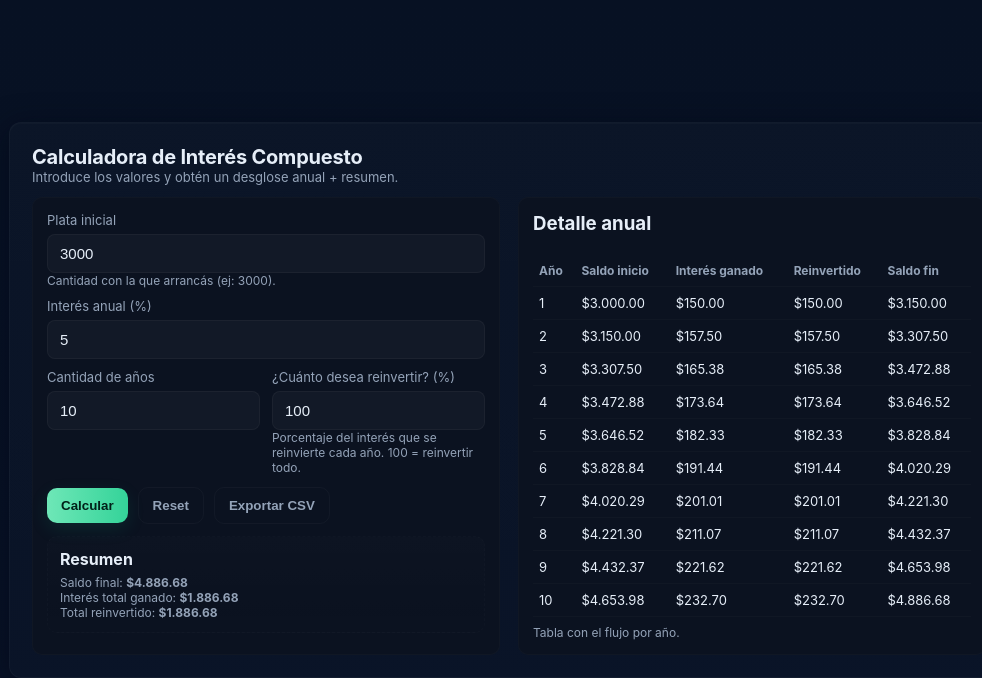
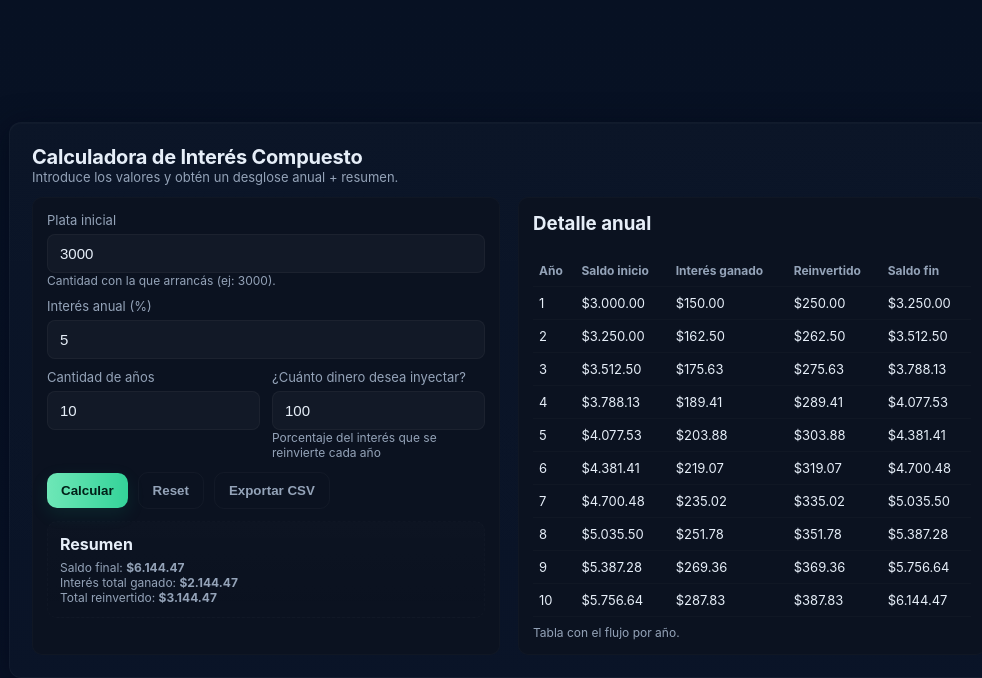
Before and after one commit to daniDev6/InteresCompuesto, a plain HTML site: page index.html in a window 1280 px wide. Shown: the whole page, without its empty margins (131-1113 px from the left). Drawn offline with Linux system fonts and the light colour scheme.

Commit message:
Se Arreglo bug del codigo

```diff
--- a/app.js
+++ b/app.js
@@ -2,7 +2,7 @@
 const principalInput = document.getElementById('principal');
 const rateInput = document.getElementById('rate');
 const yearsInput = document.getElementById('years');
-const reinvestInput = document.getElementById('reinvestPct');
+const inyectarInput = document.getElementById('inyectarPct');
 
 const calculateBtn = document.getElementById('calculate');
 const resetBtn = document.getElementById('reset');
@@ -32,27 +32,34 @@ function calculate() {
     const P = parseFloat(principalInput.value);
     const rPct = parseFloat(rateInput.value);
     const nYears = parseInt(yearsInput.value, 10);
-    const reinvestPct = parseFloat(reinvestInput.value);
+    const inyectarPct = parseFloat(inyectarInput.value);
 
-    if (isNaN(P) || P < 0 || isNaN(rPct) || isNaN(nYears) || nYears <= 0 || reinvestPct < 0 || reinvestPct > 10000) {
+    if (isNaN(P) || P < 0 || isNaN(rPct) || isNaN(nYears) || nYears <= 0 || inyectarPct < 0 || inyectarPct > 10000) {
         alert('Por favor verifica los valores. Años debe ser >= 1 y reinvertir entre 0 y 10000.');
         return;
     }
 
     const r = rPct / 100;
-    const reinvestFraction = reinvestPct / 100;
 
     let saldo = P;
     let totalInteres = 0;
     let totalReinvertido = 0;
-    let totalRetirado = 0;
 
     const rows = [];
 
     for (let year = 1; year <= nYears; year++) {
-        const interes = saldo * r;
-        const reinvertido = interes * reinvestFraction;
-        const saldoFin = saldo + reinvertido;
+        let interes;
+        let saldoFin
+        if(year==1){
+             interes= saldo * r;
+        }else{
+            interes=saldo*r;
+
+        }
+        console.log("Soy interes= "+interes + " Soy saldo: "+saldo)
+        const reinvertido = interes+inyectarPct;
+        console.log("Soy el % de interes : " + r)
+        saldoFin = saldo + reinvertido;
 
         rows.push({
             year,
@@ -65,6 +72,7 @@ function calculate() {
         totalInteres += interes;
         totalReinvertido += reinvertido;
         saldo = saldoFin;
+        console.log("Soy reinvertido: "+ totalReinvertido);
     }
 
     // Poblamos la tabla
--- a/index.html
+++ b/index.html
@@ -34,9 +34,9 @@
             <input id="years" type="number" min="1" step="1" value="10" required>
           </div>
           <div>
-            <label for="reinvestPct">¿Cuánto desea reinvertir? (%)</label>
-            <input id="reinvestPct" type="number" min="0" max="10000" step="0.1" value="100" required>
-            <div class="small">Porcentaje del interés que se reinvierte cada año. 100 = reinvertir todo.</div>
+            <label for="inyectarPct">¿Cuánto dinero desea inyectar? </label>
+            <input id="inyectarPct" type="number" min="0" max="10000" step="0.1" value="100" required>
+            <div class="small">Porcentaje del interés que se reinvierte cada año</div>
           </div>
         </div>
 
```
